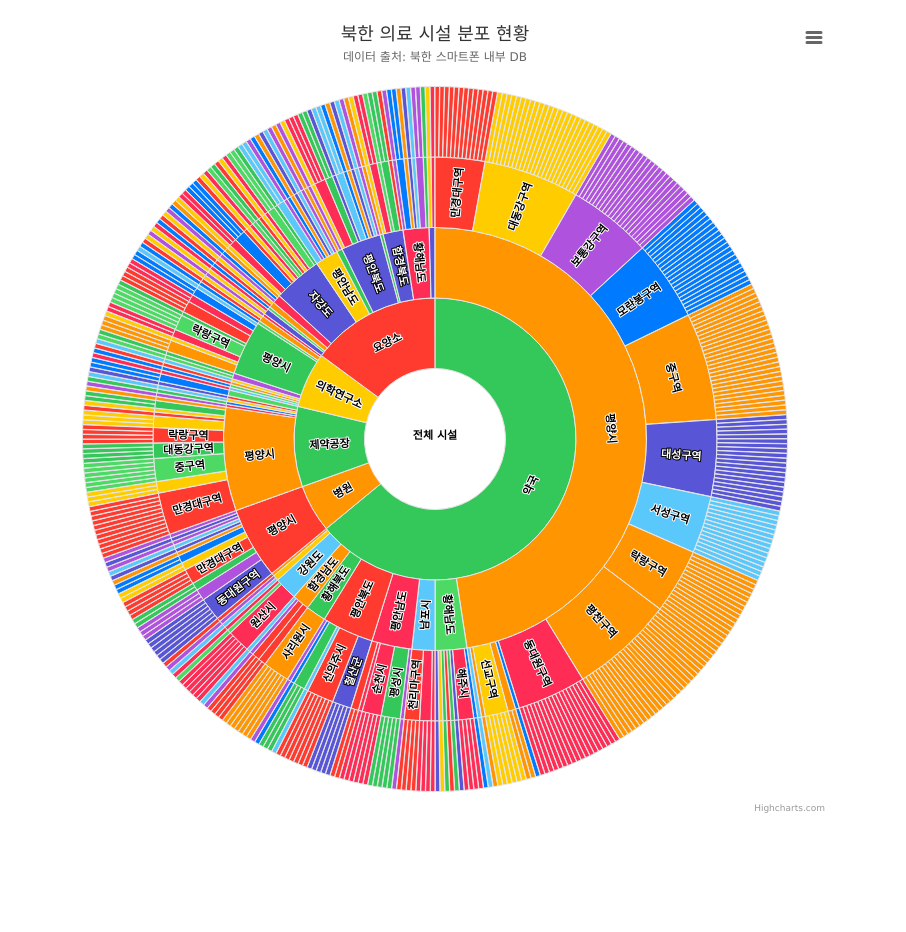
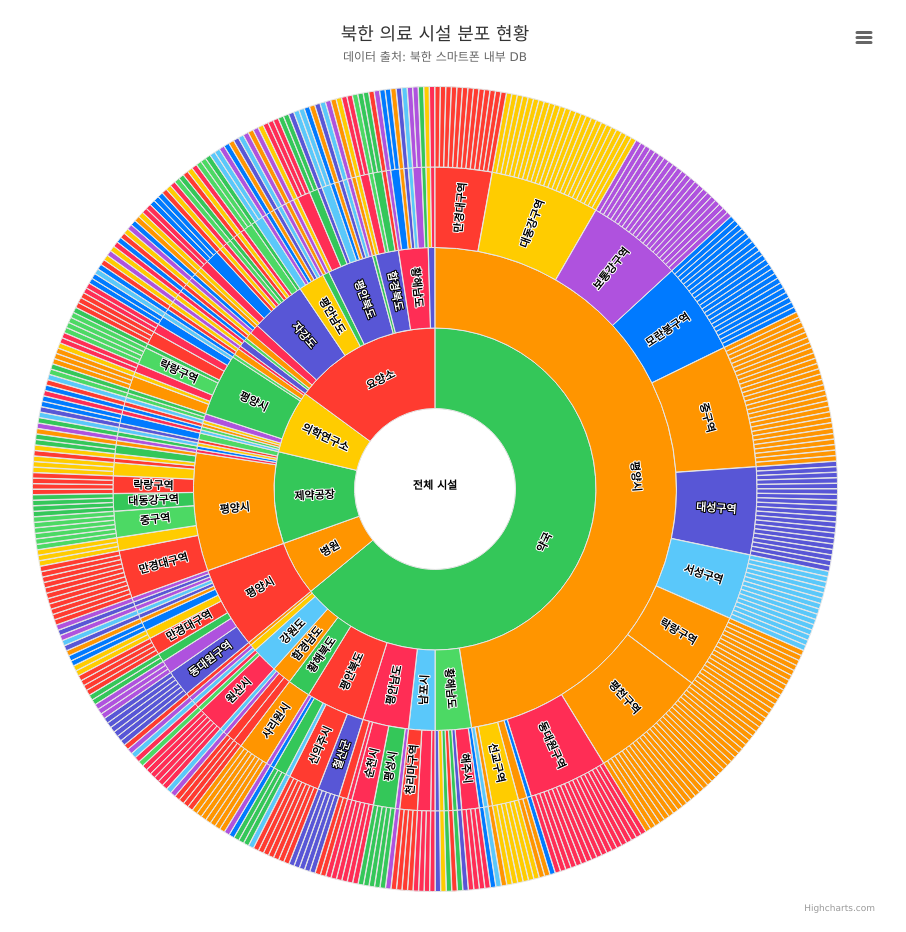
Before and after one commit to dhmun/hospital, a plain HTML site: page index.html in a window 1280 px wide. Shown: the whole page, without its empty margins (205-1111 px from the left). Before the commit the page ends 832 px from the top, so only its background shows below. Drawn offline with nearby package versions, Linux system fonts and the light colour scheme.

Commit message:
Update style.css

```diff
--- a/style.css
+++ b/style.css
@@ -1,4 +1,4 @@
 
 body { font-family: -apple-system, BlinkMacSystemFont, "Segoe UI", Roboto, Helvetica, Arial, sans-serif; }
-.highcharts-figure, .highcharts-data-table table { min-width: 320px; max-width: 800px; margin: 1em auto; }
-#container { height: 800px; }
+.highcharts-figure, .highcharts-data-table table { min-width: 320px; max-width: 900px; margin: 1em auto; }
+#container { height: 900px; }
```
